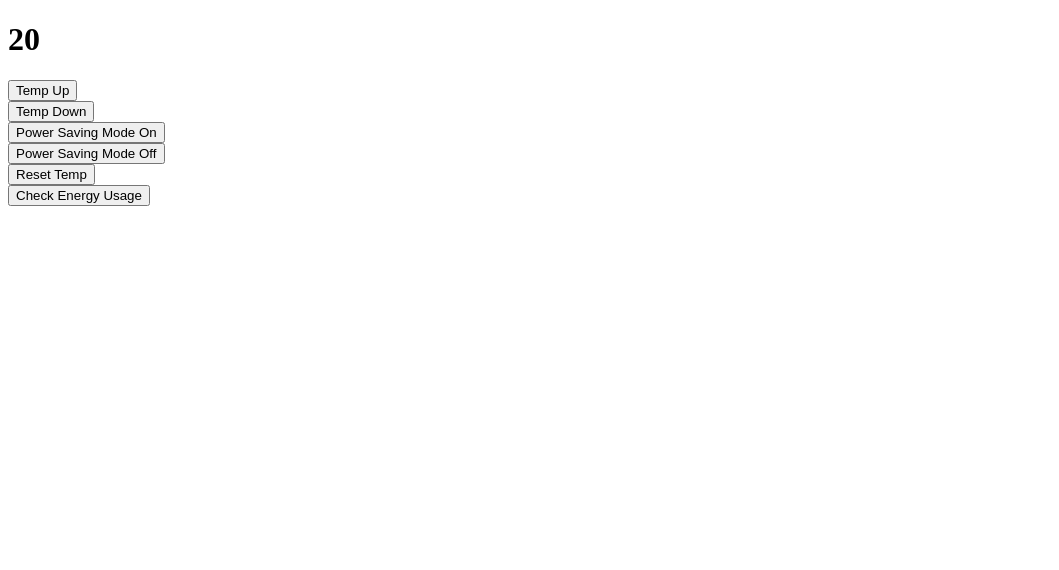
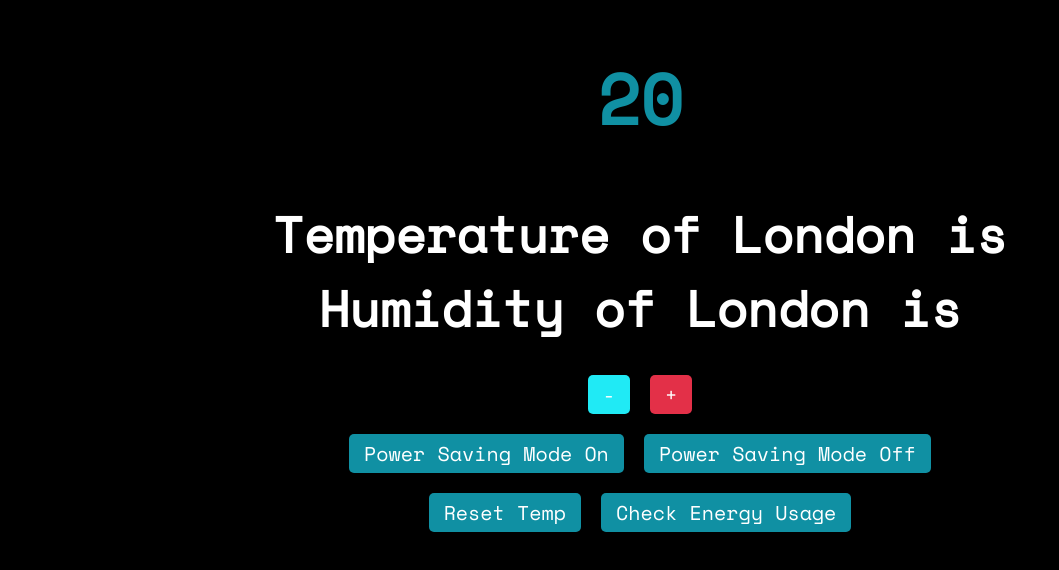
Before and after one commit to josephtownshend/Thermostat, a plain HTML site: page index.html in a window 1280 px wide. Shown: the whole page, without its empty margins (0-1059 px from the left). Drawn offline with nearby package versions, Linux system fonts and the light colour scheme; no server answers.

Commit message:
css buttons looking really cool

```diff
--- a/index.html
+++ b/index.html
@@ -4,16 +4,32 @@
     <script src="jquery-3.4.1.min.js"></script>
     <script src="src/thermostat.js"></script>
     <script src="src/interface.js"></script>
+    <link rel="stylesheet" type="text/css" href="style.css">
+    <link href="https://fonts.googleapis.com/css?family=Rubik+Mono+One|Space+Mono&display=swap" rel="stylesheet">
   </head>
 
   <body>
     <h1></h1>
-    <button id="up">Temp Up</button><br>
-    <button id="down">Temp Down</button><br>
-    <button id="psm_on">Power Saving Mode On</button><br>
-    <button id="psm_off">Power Saving Mode Off</button><br>
-    <button id="reset">Reset Temp</button><br>
+
+    <h2>Temperature of London is <span id="londonTemp"</span></h2>
+    <h2 class="second_header">Humidity of London is <span id="londonHumidity"</span></h2>
+
+<div class="button_style" id="my_centered_buttons">
+    <button class="button1" id="down">-</button>
+    <button class="button2" id="up">+</button>
+
+</div>
+
+<div class="button_style_2" id="my_centered_buttons">
+    <button id="psm_on">Power Saving Mode On</button>
+    <button id="psm_off">Power Saving Mode Off</button>
+</div>
+
+<div class="button_style_3" id="my_centered_buttons">
+    <button id="reset">Reset Temp</button>
     <button id="energy">Check Energy Usage</button>
+</div>
+
   </body>
 
 
--- a/src/interface.js
+++ b/src/interface.js
@@ -3,10 +3,16 @@ $(document).ready(function() {
   var thermostat = new Thermostat();
   $( "h1" ).text(thermostat.getCurrentTemperature());
 
+  $.get("http://api.openweathermap.org/data/2.5/weather?lat=51.51&lon=-0.13&APPID=62804b7d2f4774c56b134ebc2c182dee", function(londonWeather) {
+    $( "#londonTemp" ).text(Math.floor(londonWeather.main.temp - 273.15))
+    $( "#londonHumidity" ).text(londonWeather.main.humidity)
+  })
+
+
+
 $("#up").click(function() {
   thermostat.tempUp();
   var temp = thermostat.getCurrentTemperature();
-  alert("Temp Up")
   console.log(temp);
   $( "h1" ).text(thermostat.getCurrentTemperature());
 })
@@ -14,35 +20,30 @@ $("#up").click(function() {
 $("#down").click(function() {
   thermostat.tempDown();
   var temp = thermostat.getCurrentTemperature();
-  alert("Temp Down")
   console.log(temp);
   $( "h1" ).text(thermostat.getCurrentTemperature());
 })
 
 $("#psm_on").click(function() {
   thermostat.switchPowerSavingModeOn();
-  alert("PSM On")
   console.log(thermostat.isPowerSavingModeOn());
   $( "h1" ).text(thermostat.getCurrentTemperature());
 })
 
 $("#psm_off").click(function() {
   thermostat.switchPowerSavingModeOff();
-  alert("PSM Off")
   console.log(thermostat.isPowerSavingModeOn());
   $( "h1" ).text(thermostat.getCurrentTemperature());
 })
 
 $("#reset").click(function() {
   thermostat.resetTemp();
-  alert("Reset Temp")
   console.log(thermostat.getCurrentTemperature());
   $( "h1" ).text(thermostat.getCurrentTemperature());
 })
 
 $("#energy").click(function() {
   var energy = thermostat.getCurrentEnergy();
-  alert(`${energy}`)
   console.log(thermostat.getCurrentEnergy());
   $( "h1" ).text(thermostat.getCurrentTemperature());
 })
--- /dev/null
+++ b/style.css
@@ -0,0 +1,46 @@
+body {
+  background-color: #000;
+}
+
+h1 {
+  color: #1090a3;
+  font-family: 'Space Mono', monospace;
+  text-align: center;
+  font-size: 70px;
+}
+
+h2 {
+  color: #fff;
+  font-family: 'Space Mono', monospace;
+  text-align: center;
+  font-size: 50px;
+  margin-top: 0px;
+  margin-bottom: 0px;
+}
+
+.second_header {
+  margin-bottom: 20px;
+}
+
+#my_centered_buttons {
+  display: flex;
+  justify-content: center;
+}
+
+button {
+margin: 10px;
+font-family: 'Space Mono', monospace;
+font-size: 20px;
+background-color: #1090a3;
+color: #fff;
+border-radius: 5px;
+border: 0px;
+padding: 5px 15px 5px 15px;
+}
+
+.button2 {
+  background-color: #e33048;
+}
+.button1 {
+  background-color: #20eaf5;
+}
```
